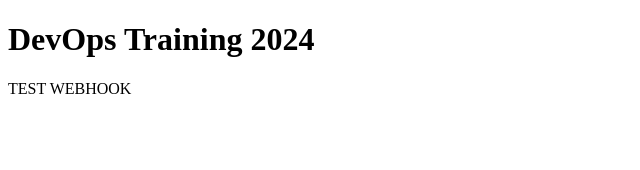
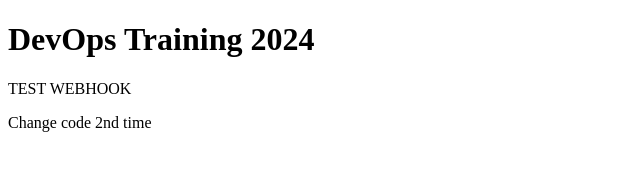
Before and after one commit to gslnhung/jenkins-ansible-docker-lab, a plain HTML site: page index.html in a window 1280 px wide. Shown: the whole page, without its empty margins (0-640 px from the left). Drawn offline with Linux system fonts and the light colour scheme.

Commit message:
Update index file 2nd time

```diff
--- a/index.html
+++ b/index.html
@@ -6,5 +6,7 @@
 <body>
     <h1>DevOps Training 2024</h1>
     <p>TEST WEBHOOK</p>
+
+    <p>Change code 2nd time</p>
 </body>
 </html>
```
